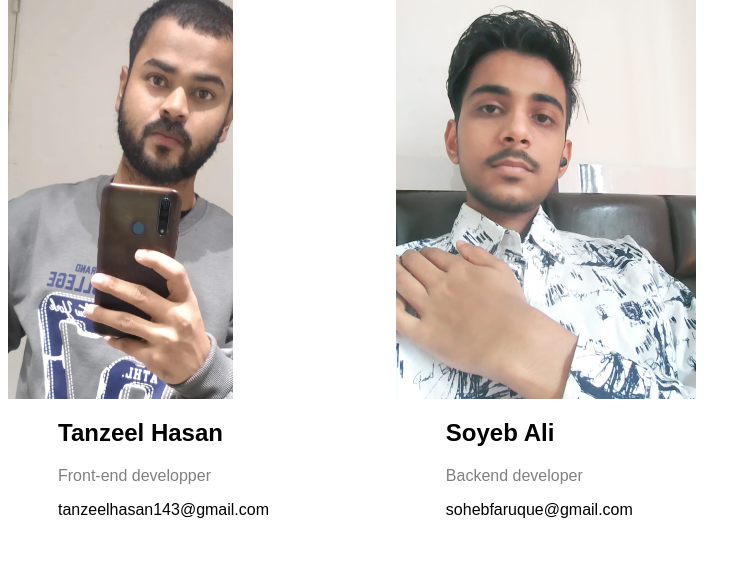
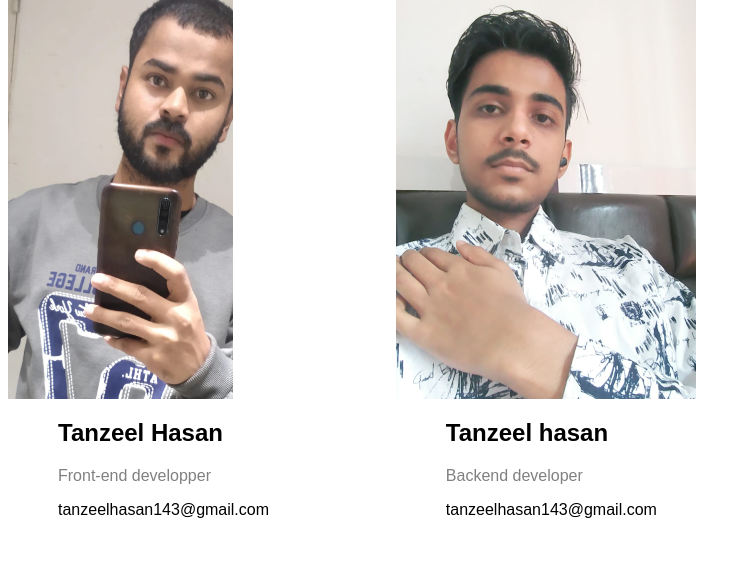
Before and after one commit to ErTanzeel/clinicservice, a Django app: page /Nitclinic/about in a window 1280 px wide. Shown: the part 341-910 px from the top of the page, without its empty margins (0-751 px from the left). Run offline with Django 3.2, Linux system fonts and the light colour scheme.

Commit message:
Update about.html

```diff
--- a/Nitclinic/templates/about.html
+++ b/Nitclinic/templates/about.html
@@ -112,10 +112,10 @@ html {
     <div class="card">
       <img src="{% static 'img/soheb.jpeg' %}" alt="Soyeb" style="height:50%","width:100%">
       <div class="container">
-        <h2>Soyeb Ali</h2>
+        <h2>Tanzeel hasan</h2>
         <p class="title">Backend developer</p>
 
-        <p>sohebfaruque@gmail.com</p>
+        <p>tanzeelhasan143@gmail.com</p>
 
       </div>
     </div>
```
